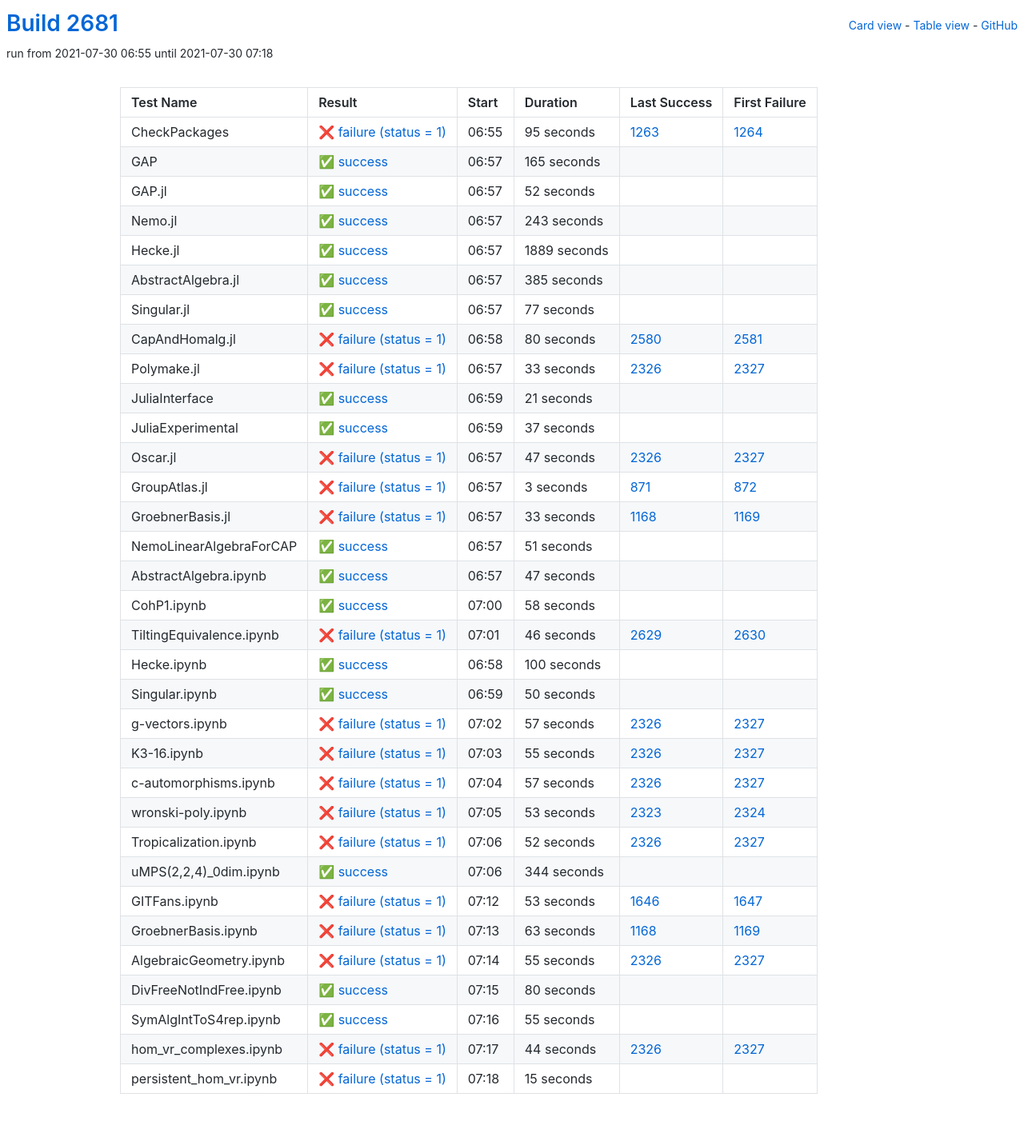
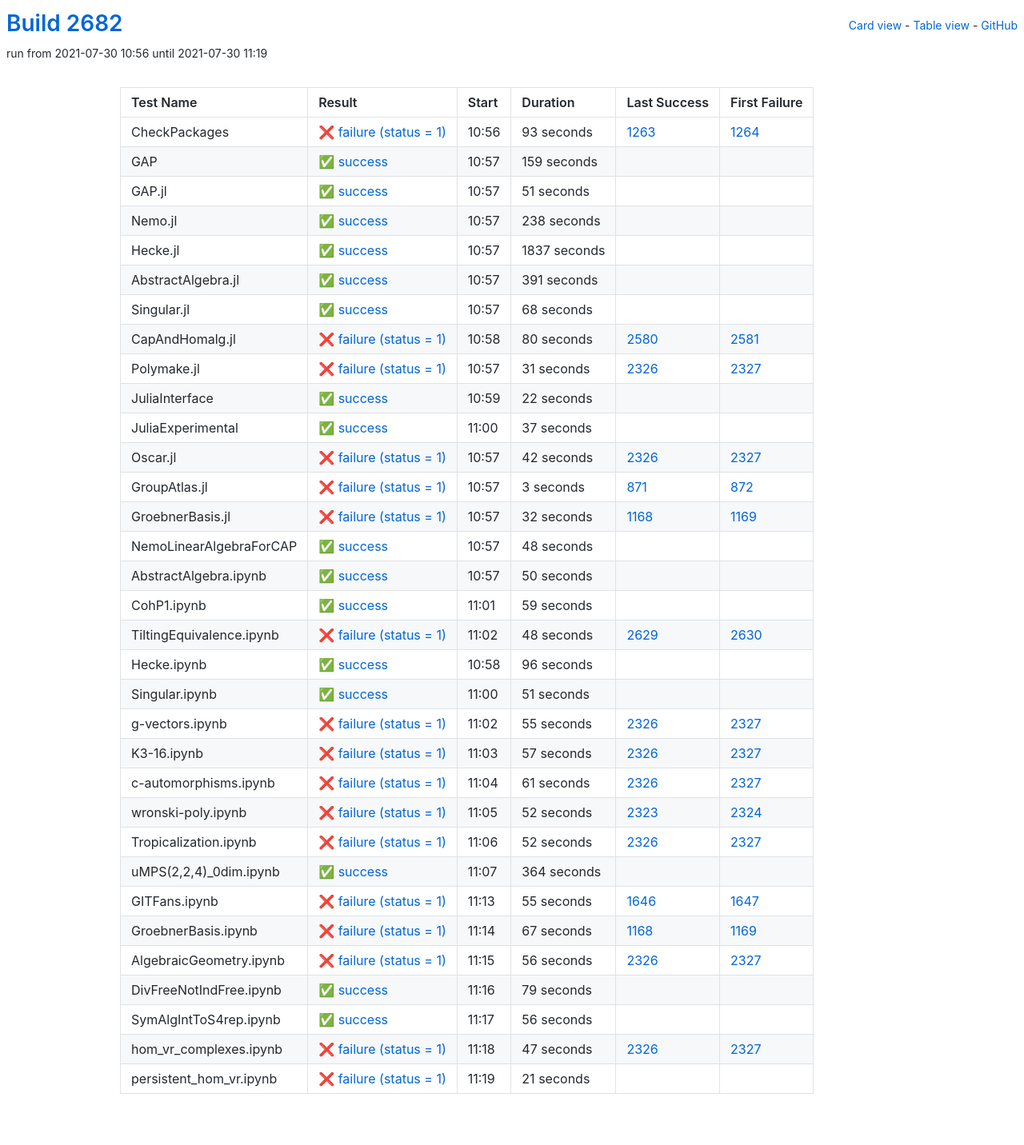
Before and after one commit to oscar-system/oscar-ci-status-stable, a Jekyll site: the page built from table.html, in a window 1280 px wide. Shown: the whole page at 80% size. Built offline with Jekyll 4.4.1, drawn with Linux system fonts in a browser that asks for light colours.

Commit message:
Build #2682

```diff
--- a/_data/ci.yml
+++ b/_data/ci.yml
@@ -1,6 +1,6 @@
 ---
-build: 2681
-build_url: https://oscarci.mathematik.uni-kl.de/job/oscar-stable/2681/
+build: 2682
+build_url: https://oscarci.mathematik.uni-kl.de/job/oscar-stable/2682/
 job: oscar-stable
 organization: oscar-system
 repo: oscar-ci-status-stable
@@ -8,92 +8,92 @@ repourl: https://github.com/oscar-system/oscar-ci-status-stable
 tests:
 - name: CheckPackages
   id: checkpackages
-  log: https://oscarci.mathematik.uni-kl.de/job/oscar-stable/2681/artifact/logs/build-2681/CheckPackages.log
-  start: 2021-07-30 06:55
+  log: https://oscarci.mathematik.uni-kl.de/job/oscar-stable/2682/artifact/logs/build-2682/CheckPackages.log
+  start: 2021-07-30 10:56
   success: false
   exitcode: 1
   status: failure
-  duration: 95
+  duration: 93
   last_success: 1263
   last_success_url: https://oscarci.mathematik.uni-kl.de/job/oscar-stable/1263/
   first_failure: 1264
   first_failure_url: https://oscarci.mathematik.uni-kl.de/job/oscar-stable/1264/
 - name: GAP
   id: gap
-  log: https://oscarci.mathematik.uni-kl.de/job/oscar-stable/2681/artifact/logs/build-2681/GAP.log
-  start: 2021-07-30 06:57
+  log: https://oscarci.mathematik.uni-kl.de/job/oscar-stable/2682/artifact/logs/build-2682/GAP.log
+  start: 2021-07-30 10:57
   success: true
   exitcode: 0
   status: success
-  duration: 165
+  duration: 159
   last_success: false
   last_success_url:
   first_failure: false
   first_failure_url:
 - name: GAP.jl
   id: gap-jl
-  log: https://oscarci.mathematik.uni-kl.de/job/oscar-stable/2681/artifact/logs/build-2681/GAP.jl.log
-  start: 2021-07-30 06:57
+  log: https://oscarci.mathematik.uni-kl.de/job/oscar-stable/2682/artifact/logs/build-2682/GAP.jl.log
+  start: 2021-07-30 10:57
   success: true
   exitcode: 0
   status: success
-  duration: 52
+  duration: 51
   last_success: false
   last_success_url:
   first_failure: false
   first_failure_url:
 - name: Nemo.jl
   id: nemo-jl
-  log: https://oscarci.mathematik.uni-kl.de/job/oscar-stable/2681/artifact/logs/build-2681/Nemo.jl.log
-  start: 2021-07-30 06:57
+  log: https://oscarci.mathematik.uni-kl.de/job/oscar-stable/2682/artifact/logs/build-2682/Nemo.jl.log
+  start: 2021-07-30 10:57
   success: true
   exitcode: 0
   status: success
-  duration: 243
+  duration: 238
   last_success: false
   last_success_url:
   first_failure: false
   first_failure_url:
 - name: Hecke.jl
   id: hecke-jl
-  log: https://oscarci.mathematik.uni-kl.de/job/oscar-stable/2681/artifact/logs/build-2681/Hecke.jl.log
-  start: 2021-07-30 06:57
+  log: https://oscarci.mathematik.uni-kl.de/job/oscar-stable/2682/artifact/logs/build-2682/Hecke.jl.log
+  start: 2021-07-30 10:57
   success: true
   exitcode: 0
   status: success
-  duration: 1889
+  duration: 1837
   last_success: false
   last_success_url:
   first_failure: false
   first_failure_url:
 - name: AbstractAlgebra.jl
   id: abstractalgebra-jl
-  log: https://oscarci.mathematik.uni-kl.de/job/oscar-stable/2681/artifact/logs/build-2681/AbstractAlgebra.jl.log
-  start: 2021-07-30 06:57
+  log: https://oscarci.mathematik.uni-kl.de/job/oscar-stable/2682/artifact/logs/build-2682/AbstractAlgebra.jl.log
+  start: 2021-07-30 10:57
   success: true
   exitcode: 0
   status: success
-  duration: 385
+  duration: 391
   last_success: false
   last_success_url:
   first_failure: false
   first_failure_url:
 - name: Singular.jl
   id: singular-jl
-  log: https://oscarci.mathematik.uni-kl.de/job/oscar-stable/2681/artifact/logs/build-2681/Singular.jl.log
-  start: 2021-07-30 06:57
+  log: https://oscarci.mathematik.uni-kl.de/job/oscar-stable/2682/artifact/logs/build-2682/Singular.jl.log
+  start: 2021-07-30 10:57
   success: true
   exitcode: 0
   status: success
-  duration: 77
+  duration: 68
   last_success: false
   last_success_url:
   first_failure: false
   first_failure_url:
 - name: CapAndHomalg.jl
   id: capandhomalg-jl
-  log: https://oscarci.mathematik.uni-kl.de/job/oscar-stable/2681/artifact/logs/build-2681/CapAndHomalg.jl.log
-  start: 2021-07-30 06:58
+  log: https://oscarci.mathematik.uni-kl.de/job/oscar-stable/2682/artifact/logs/build-2682/CapAndHomalg.jl.log
+  start: 2021-07-30 10:58
   success: false
   exitcode: 1
   status: failure
@@ -104,32 +104,32 @@ tests:
   first_failure_url: https://oscarci.mathematik.uni-kl.de/job/oscar-stable/2581/
 - name: Polymake.jl
   id: polymake-jl
-  log: https://oscarci.mathematik.uni-kl.de/job/oscar-stable/2681/artifact/logs/build-2681/Polymake.jl.log
-  start: 2021-07-30 06:57
+  log: https://oscarci.mathematik.uni-kl.de/job/oscar-stable/2682/artifact/logs/build-2682/Polymake.jl.log
+  start: 2021-07-30 10:57
   success: false
   exitcode: 1
   status: failure
-  duration: 33
+  duration: 31
   last_success: 2326
   last_success_url: https://oscarci.mathematik.uni-kl.de/job/oscar-stable/2326/
   first_failure: 2327
   first_failure_url: https://oscarci.mathematik.uni-kl.de/job/oscar-stable/2327/
 - name: JuliaInterface
   id: juliainterface
-  log: https://oscarci.mathematik.uni-kl.de/job/oscar-stable/2681/artifact/logs/build-2681/JuliaInterface.log
-  start: 2021-07-30 06:59
+  log: https://oscarci.mathematik.uni-kl.de/job/oscar-stable/2682/artifact/logs/build-2682/JuliaInterface.log
+  start: 2021-07-30 10:59
   success: true
   exitcode: 0
   status: success
-  duration: 21
+  duration: 22
   last_success: false
   last_success_url:
   first_failure: false
   first_failure_url:
 - name: JuliaExperimental
   id: juliaexperimental
-  log: https://oscarci.mathematik.uni-kl.de/job/oscar-stable/2681/artifact/logs/build-2681/JuliaExperimental.log
-  start: 2021-07-30 06:59
+  log: https://oscarci.mathematik.uni-kl.de/job/oscar-stable/2682/artifact/logs/build-2682/JuliaExperimental.log
+  start: 2021-07-30 11:00
   success: true
   exitcode: 0
   status: success
@@ -140,20 +140,20 @@ tests:
   first_failure_url:
 - name: Oscar.jl
   id: oscar-jl
-  log: https://oscarci.mathematik.uni-kl.de/job/oscar-stable/2681/artifact/logs/build-2681/Oscar.jl.log
-  start: 2021-07-30 06:57
+  log: https://oscarci.mathematik.uni-kl.de/job/oscar-stable/2682/artifact/logs/build-2682/Oscar.jl.log
+  start: 2021-07-30 10:57
   success: false
   exitcode: 1
   status: failure
-  duration: 47
+  duration: 42
   last_success: 2326
   last_success_url: https://oscarci.mathematik.uni-kl.de/job/oscar-stable/2326/
   first_failure: 2327
   first_failure_url: https://oscarci.mathematik.uni-kl.de/job/oscar-stable/2327/
 - name: GroupAtlas.jl
   id: groupatlas-jl
-  log: https://oscarci.mathematik.uni-kl.de/job/oscar-stable/2681/artifact/logs/build-2681/GroupAtlas.jl.log
-  start: 2021-07-30 06:57
+  log: https://oscarci.mathematik.uni-kl.de/job/oscar-stable/2682/artifact/logs/build-2682/GroupAtlas.jl.log
+  start: 2021-07-30 10:57
   success: false
   exitcode: 1
   status: failure
@@ -164,20 +164,80 @@ tests:
   first_failure_url: https://oscarci.mathematik.uni-kl.de/job/oscar-stable/872/
 - name: GroebnerBasis.jl
   id: groebnerbasis-jl
-  log: https://oscarci.mathematik.uni-kl.de/job/oscar-stable/2681/artifact/logs/build-2681/GroebnerBasis.jl.log
-  start: 2021-07-30 06:57
+  log: https://oscarci.mathematik.uni-kl.de/job/oscar-stable/2682/artifact/logs/build-2682/GroebnerBasis.jl.log
+  start: 2021-07-30 10:57
   success: false
   exitcode: 1
   status: failure
-  duration: 33
+  duration: 32
   last_success: 1168
   last_success_url: https://oscarci.mathematik.uni-kl.de/job/oscar-stable/1168/
   first_failure: 1169
   first_failure_url: https://oscarci.mathematik.uni-kl.de/job/oscar-stable/1169/
 - name: NemoLinearAlgebraForCAP
   id: nemolinearalgebraforcap
-  log: https://oscarci.mathematik.uni-kl.de/job/oscar-stable/2681/artifact/logs/build-2681/NemoLinearAlgebraForCAP.log
-  start: 2021-07-30 06:57
+  log: https://oscarci.mathematik.uni-kl.de/job/oscar-stable/2682/artifact/logs/build-2682/NemoLinearAlgebraForCAP.log
+  start: 2021-07-30 10:57
+  success: true
+  exitcode: 0
+  status: success
+  duration: 48
+  last_success: false
+  last_success_url:
+  first_failure: false
+  first_failure_url:
+- name: AbstractAlgebra.ipynb
+  id: abstractalgebra-ipynb
+  log: https://oscarci.mathematik.uni-kl.de/job/oscar-stable/2682/artifact/logs/build-2682/AbstractAlgebra.ipynb.log
+  start: 2021-07-30 10:57
+  success: true
+  exitcode: 0
+  status: success
+  duration: 50
+  last_success: false
+  last_success_url:
+  first_failure: false
+  first_failure_url:
+- name: CohP1.ipynb
+  id: cohp1-ipynb
+  log: https://oscarci.mathematik.uni-kl.de/job/oscar-stable/2682/artifact/logs/build-2682/CohP1.ipynb.log
+  start: 2021-07-30 11:01
+  success: true
+  exitcode: 0
+  status: success
+  duration: 59
+  last_success: false
+  last_success_url:
+  first_failure: false
+  first_failure_url:
+- name: TiltingEquivalence.ipynb
+  id: tiltingequivalence-ipynb
+  log: https://oscarci.mathematik.uni-kl.de/job/oscar-stable/2682/artifact/logs/build-2682/TiltingEquivalence.ipynb.log
+  start: 2021-07-30 11:02
+  success: false
+  exitcode: 1
+  status: failure
+  duration: 48
+  last_success: 2629
+  last_success_url: https://oscarci.mathematik.uni-kl.de/job/oscar-stable/2629/
+  first_failure: 2630
+  first_failure_url: https://oscarci.mathematik.uni-kl.de/job/oscar-stable/2630/
+- name: Hecke.ipynb
+  id: hecke-ipynb
+  log: https://oscarci.mathematik.uni-kl.de/job/oscar-stable/2682/artifact/logs/build-2682/Hecke.ipynb.log
+  start: 2021-07-30 10:58
+  success: true
+  exitcode: 0
+  status: success
+  duration: 96
+  last_success: false
+  last_success_url:
+  first_failure: false
+  first_failure_url:
+- name: Singular.ipynb
+  id: singular-ipynb
+  log: https://oscarci.mathematik.uni-kl.de/job/oscar-stable/2682/artifact/logs/build-2682/Singular.ipynb.log
+  start: 2021-07-30 11:00
   success: true
   exitcode: 0
   status: success
@@ -186,70 +246,22 @@ tests:
   last_success_url:
   first_failure: false
   first_failure_url:
-- name: AbstractAlgebra.ipynb
-  id: abstractalgebra-ipynb
-  log: https://oscarci.mathematik.uni-kl.de/job/oscar-stable/2681/artifact/logs/build-2681/AbstractAlgebra.ipynb.log
-  start: 2021-07-30 06:57
-  success: true
-  exitcode: 0
-  status: success
-  duration: 47
-  last_success: false
-  last_success_url:
-  first_failure: false
-  first_failure_url:
-- name: CohP1.ipynb
-  id: cohp1-ipynb
-  log: https://oscarci.mathematik.uni-kl.de/job/oscar-stable/2681/artifact/logs/build-2681/CohP1.ipynb.log
-  start: 2021-07-30 07:00
-  success: true
-  exitcode: 0
-  status: success
-  duration: 58
-  last_success: false
-  last_success_url:
-  first_failure: false
-  first_failure_url:
-- name: TiltingEquivalence.ipynb
-  id: tiltingequivalence-ipynb
-  log: https://oscarci.mathematik.uni-kl.de/job/oscar-stable/2681/artifact/logs/build-2681/TiltingEquivalence.ipynb.log
-  start: 2021-07-30 07:01
+- name: g-vectors.ipynb
+  id: g-vectors-ipynb
+  log: https://oscarci.mathematik.uni-kl.de/job/oscar-stable/2682/artifact/logs/build-2682/g-vectors.ipynb.log
+  start: 2021-07-30 11:02
   success: false
   exitcode: 1
   status: failure
-  duration: 46
-  last_success: 2629
-  last_success_url: https://oscarci.mathematik.uni-kl.de/job/oscar-stable/2629/
-  first_failure: 2630
-  first_failure_url: https://oscarci.mathematik.uni-kl.de/job/oscar-stable/2630/
-- name: Hecke.ipynb
-  id: hecke-ipynb
-  log: https://oscarci.mathematik.uni-kl.de/job/oscar-stable/2681/artifact/logs/build-2681/Hecke.ipynb.log
-  start: 2021-07-30 06:58
-  success: true
-  exitcode: 0
-  status: success
-  duration: 100
-  last_success: false
-  last_success_url:
-  first_failure: false
-  first_failure_url:
-- name: Singular.ipynb
-  id: singular-ipynb
-  log: https://oscarci.mathematik.uni-kl.de/job/oscar-stable/2681/artifact/logs/build-2681/Singular.ipynb.log
-  start: 2021-07-30 06:59
-  success: true
-  exitcode: 0
-  status: success
-  duration: 50
-  last_success: false
-  last_success_url:
-  first_failure: false
-  first_failure_url:
-- name: g-vectors.ipynb
-  id: g-vectors-ipynb
-  log: https://oscarci.mathematik.uni-kl.de/job/oscar-stable/2681/artifact/logs/build-2681/g-vectors.ipynb.log
-  start: 2021-07-30 07:02
+  duration: 55
+  last_success: 2326
+  last_success_url: https://oscarci.mathematik.uni-kl.de/job/oscar-stable/2326/
+  first_failure: 2327
+  first_failure_url: https://oscarci.mathematik.uni-kl.de/job/oscar-stable/2327/
+- name: K3-16.ipynb
+  id: k3-16-ipynb
+  log: https://oscarci.mathematik.uni-kl.de/job/oscar-stable/2682/artifact/logs/build-2682/K3-16.ipynb.log
+  start: 2021-07-30 11:03
   success: false
   exitcode: 1
   status: failure
@@ -258,46 +270,34 @@ tests:
   last_success_url: https://oscarci.mathematik.uni-kl.de/job/oscar-stable/2326/
   first_failure: 2327
   first_failure_url: https://oscarci.mathematik.uni-kl.de/job/oscar-stable/2327/
-- name: K3-16.ipynb
-  id: k3-16-ipynb
-  log: https://oscarci.mathematik.uni-kl.de/job/oscar-stable/2681/artifact/logs/build-2681/K3-16.ipynb.log
-  start: 2021-07-30 07:03
+- name: c-automorphisms.ipynb
+  id: c-automorphisms-ipynb
+  log: https://oscarci.mathematik.uni-kl.de/job/oscar-stable/2682/artifact/logs/build-2682/c-automorphisms.ipynb.log
+  start: 2021-07-30 11:04
   success: false
   exitcode: 1
   status: failure
-  duration: 55
-  last_success: 2326
-  last_success_url: https://oscarci.mathematik.uni-kl.de/job/oscar-stable/2326/
-  first_failure: 2327
-  first_failure_url: https://oscarci.mathematik.uni-kl.de/job/oscar-stable/2327/
-- name: c-automorphisms.ipynb
-  id: c-automorphisms-ipynb
-  log: https://oscarci.mathematik.uni-kl.de/job/oscar-stable/2681/artifact/logs/build-2681/c-automorphisms.ipynb.log
-  start: 2021-07-30 07:04
-  success: false
-  exitcode: 1
-  status: failure
-  duration: 57
+  duration: 61
   last_success: 2326
   last_success_url: https://oscarci.mathematik.uni-kl.de/job/oscar-stable/2326/
   first_failure: 2327
   first_failure_url: https://oscarci.mathematik.uni-kl.de/job/oscar-stable/2327/
 - name: wronski-poly.ipynb
   id: wronski-poly-ipynb
-  log: https://oscarci.mathematik.uni-kl.de/job/oscar-stable/2681/artifact/logs/build-2681/wronski-poly.ipynb.log
-  start: 2021-07-30 07:05
+  log: https://oscarci.mathematik.uni-kl.de/job/oscar-stable/2682/artifact/logs/build-2682/wronski-poly.ipynb.log
+  start: 2021-07-30 11:05
   success: false
   exitcode: 1
   status: failure
-  duration: 53
+  duration: 52
   last_success: 2323
   last_success_url: https://oscarci.mathematik.uni-kl.de/job/oscar-stable/2323/
   first_failure: 2324
   first_failure_url: https://oscarci.mathematik.uni-kl.de/job/oscar-stable/2324/
 - name: Tropicalization.ipynb
   id: tropicalization-ipynb
-  log: https://oscarci.mathematik.uni-kl.de/job/oscar-stable/2681/artifact/logs/build-2681/Tropicalization.ipynb.log
-  start: 2021-07-30 07:06
+  log: https://oscarci.mathematik.uni-kl.de/job/oscar-stable/2682/artifact/logs/build-2682/Tropicalization.ipynb.log
+  start: 2021-07-30 11:06
   success: false
   exitcode: 1
   status: failure
@@ -308,96 +308,96 @@ tests:
   first_failure_url: https://oscarci.mathematik.uni-kl.de/job/oscar-stable/2327/
 - name: uMPS(2,2,4)_0dim.ipynb
   id: umps-2-2-4-0dim-ipynb
-  log: https://oscarci.mathematik.uni-kl.de/job/oscar-stable/2681/artifact/logs/build-2681/uMPS-2-2-4-_0dim.ipynb.log
-  start: 2021-07-30 07:06
+  log: https://oscarci.mathematik.uni-kl.de/job/oscar-stable/2682/artifact/logs/build-2682/uMPS-2-2-4-_0dim.ipynb.log
+  start: 2021-07-30 11:07
   success: true
   exitcode: 0
   status: success
-  duration: 344
+  duration: 364
   last_success: false
   last_success_url:
   first_failure: false
   first_failure_url:
 - name: GITFans.ipynb
   id: gitfans-ipynb
-  log: https://oscarci.mathematik.uni-kl.de/job/oscar-stable/2681/artifact/logs/build-2681/GITFans.ipynb.log
-  start: 2021-07-30 07:12
+  log: https://oscarci.mathematik.uni-kl.de/job/oscar-stable/2682/artifact/logs/build-2682/GITFans.ipynb.log
+  start: 2021-07-30 11:13
   success: false
   exitcode: 1
   status: failure
-  duration: 53
+  duration: 55
   last_success: 1646
   last_success_url: https://oscarci.mathematik.uni-kl.de/job/oscar-stable/1646/
   first_failure: 1647
   first_failure_url: https://oscarci.mathematik.uni-kl.de/job/oscar-stable/1647/
 - name: GroebnerBasis.ipynb
   id: groebnerbasis-ipynb
-  log: https://oscarci.mathematik.uni-kl.de/job/oscar-stable/2681/artifact/logs/build-2681/GroebnerBasis.ipynb.log
-  start: 2021-07-30 07:13
+  log: https://oscarci.mathematik.uni-kl.de/job/oscar-stable/2682/artifact/logs/build-2682/GroebnerBasis.ipynb.log
+  start: 2021-07-30 11:14
   success: false
   exitcode: 1
   status: failure
-  duration: 63
+  duration: 67
   last_success: 1168
   last_success_url: https://oscarci.mathematik.uni-kl.de/job/oscar-stable/1168/
   first_failure: 1169
   first_failure_url: https://oscarci.mathematik.uni-kl.de/job/oscar-stable/1169/
 - name: AlgebraicGeometry.ipynb
   id: algebraicgeometry-ipynb
-  log: https://oscarci.mathematik.uni-kl.de/job/oscar-stable/2681/artifact/logs/build-2681/AlgebraicGeometry.ipynb.log
-  start: 2021-07-30 07:14
+  log: https://oscarci.mathematik.uni-kl.de/job/oscar-stable/2682/artifact/logs/build-2682/AlgebraicGeometry.ipynb.log
+  start: 2021-07-30 11:15
   success: false
   exitcode: 1
   status: failure
-  duration: 55
+  duration: 56
   last_success: 2326
   last_success_url: https://oscarci.mathematik.uni-kl.de/job/oscar-stable/2326/
   first_failure: 2327
   first_failure_url: https://oscarci.mathematik.uni-kl.de/job/oscar-stable/2327/
 - name: DivFreeNotIndFree.ipynb
   id: divfreenotindfree-ipynb
-  log: https://oscarci.mathematik.uni-kl.de/job/oscar-stable/2681/artifact/logs/build-2681/DivFreeNotIndFree.ipynb.log
-  start: 2021-07-30 07:15
+  log: https://oscarci.mathematik.uni-kl.de/job/oscar-stable/2682/artifact/logs/build-2682/DivFreeNotIndFree.ipynb.log
+  start: 2021-07-30 11:16
   success: true
   exitcode: 0
   status: success
-  duration: 80
+  duration: 79
   last_success: false
   last_success_url:
   first_failure: false
   first_failure_url:
 - name: SymAlgIntToS4rep.ipynb
   id: symalginttos4rep-ipynb
-  log: https://oscarci.mathematik.uni-kl.de/job/oscar-stable/2681/artifact/logs/build-2681/SymAlgIntToS4rep.ipynb.log
-  start: 2021-07-30 07:16
+  log: https://oscarci.mathematik.uni-kl.de/job/oscar-stable/2682/artifact/logs/build-2682/SymAlgIntToS4rep.ipynb.log
+  start: 2021-07-30 11:17
   success: true
   exitcode: 0
   status: success
-  duration: 55
+  duration: 56
   last_success: false
   last_success_url:
   first_failure: false
   first_failure_url:
 - name: hom_vr_complexes.ipynb
   id: hom-vr-complexes-ipynb
-  log: https://oscarci.mathematik.uni-kl.de/job/oscar-stable/2681/artifact/logs/build-2681/hom_vr_complexes.ipynb.log
-  start: 2021-07-30 07:17
+  log: https://oscarci.mathematik.uni-kl.de/job/oscar-stable/2682/artifact/logs/build-2682/hom_vr_complexes.ipynb.log
+  start: 2021-07-30 11:18
   success: false
   exitcode: 1
   status: failure
-  duration: 44
+  duration: 47
   last_success: 2326
   last_success_url: https://oscarci.mathematik.uni-kl.de/job/oscar-stable/2326/
   first_failure: 2327
   first_failure_url: https://oscarci.mathematik.uni-kl.de/job/oscar-stable/2327/
 - name: persistent_hom_vr.ipynb
   id: persistent-hom-vr-ipynb
-  log: https://oscarci.mathematik.uni-kl.de/job/oscar-stable/2681/artifact/logs/build-2681/persistent_hom_vr.ipynb.log
-  start: 2021-07-30 07:18
+  log: https://oscarci.mathematik.uni-kl.de/job/oscar-stable/2682/artifact/logs/build-2682/persistent_hom_vr.ipynb.log
+  start: 2021-07-30 11:19
   success: false
   exitcode: 1
   status: failure
-  duration: 15
+  duration: 21
   last_success: false
   last_success_url:
   first_failure: false
```
Also changed, not shown: README.md.
